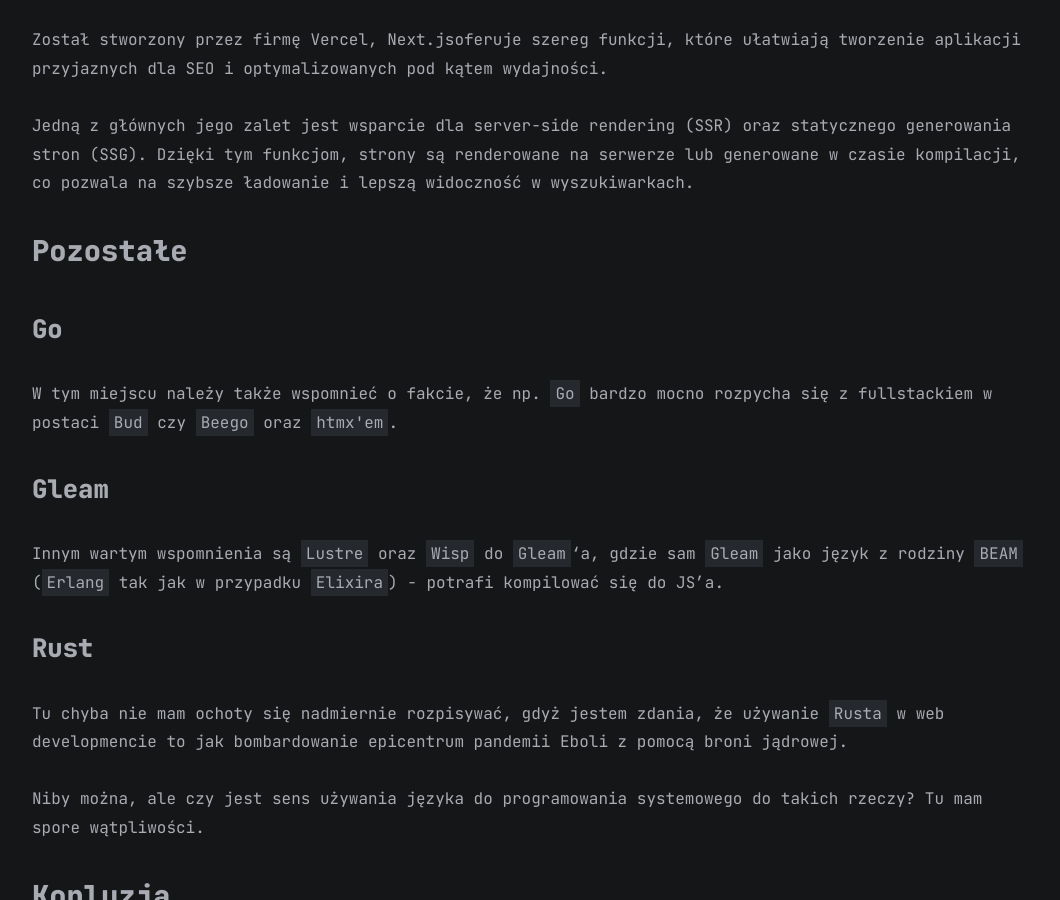
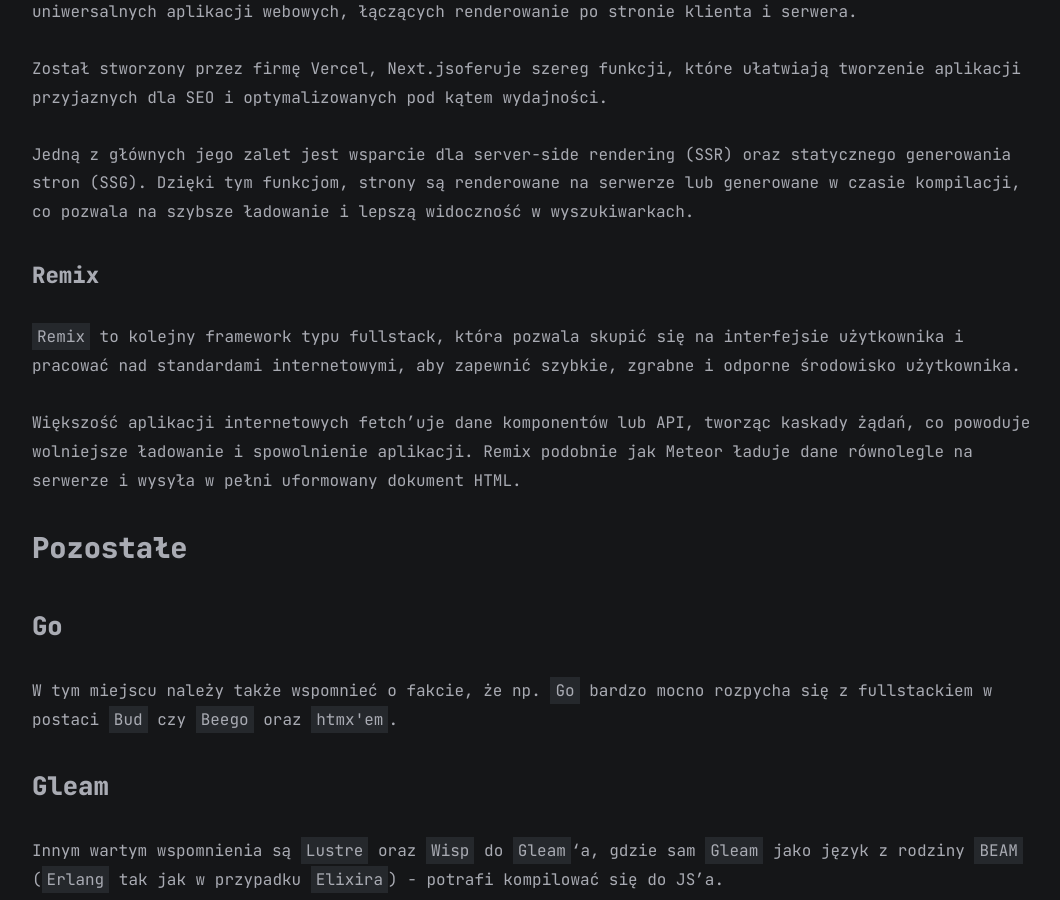
Before and after one commit to mikelogaciuk/mikelogaciuk.github.io, a Jekyll site: the page built from all_collections/_posts/2025-01-20-szok-po-20-latach-bez-frontendu.md, in a window 1280 px wide and 900 px high, scrolled down 13505 px. Shown: the whole window, without its empty margins (108-1168 px from the left). Built offline with Jekyll 4.4.1, drawn with Linux system fonts in a browser that asks for light colours.

Commit message:
Add Remix

```diff
--- a/all_collections/_posts/2025-01-20-szok-po-20-latach-bez-frontendu.md
+++ b/all_collections/_posts/2025-01-20-szok-po-20-latach-bez-frontendu.md
@@ -56,6 +56,7 @@
     - [Inertia](#inertia)
     - [Meteor](#meteor)
     - [NextJS](#nextjs)
+    - [Remix](#remix)
 - [Pozostałe](#pozostałe)
   - [Go](#go)
   - [Gleam](#gleam)
@@ -287,6 +288,12 @@
 
 Jedną z głównych jego zalet jest wsparcie dla server-side rendering (SSR) oraz statycznego generowania stron (SSG). Dzięki tym funkcjom, strony są renderowane na serwerze lub generowane w czasie kompilacji, co pozwala na szybsze ładowanie i lepszą widoczność w wyszukiwarkach.
 
+#### Remix
+
+`Remix` to kolejny framework typu fullstack, która pozwala skupić się na interfejsie użytkownika i pracować nad standardami internetowymi, aby zapewnić szybkie, zgrabne i odporne środowisko użytkownika.
+
+Większość aplikacji internetowych fetch'uje dane komponentów lub API, tworząc kaskady żądań, co powoduje wolniejsze ładowanie i spowolnienie aplikacji. Remix podobnie jak Meteor ładuje dane równolegle na serwerze i wysyła w pełni uformowany dokument HTML.
+
 ## Pozostałe
 
 ### Go
@@ -342,3 +349,4 @@
 - [Inertia.js](https://inertiajs.com/)
 - [Meteor](https://www.meteor.com/)
 - [NextJS](https://nextjs.org/)
+- [Remix](https://remix.run/)
```
